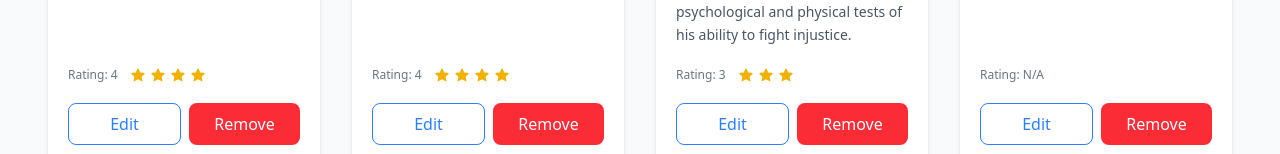
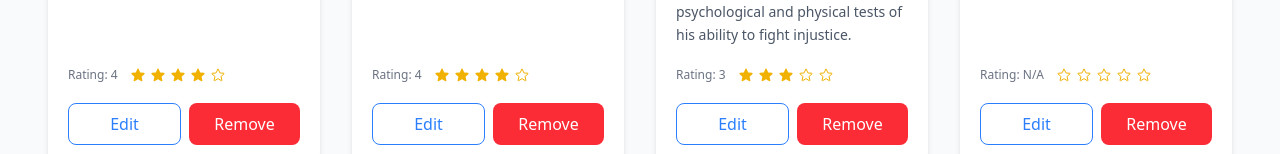
Before and after one commit to ivanastojanova/movie-log-lab, a React (Vite) app: page / in a window 1280 px wide. Shown: the part 602-756 px from the top of the page. Built offline with nearby package versions, Linux system fonts and the light colour scheme; the HTML template or start-up script is replaced by a standard one.

Commit message:
reting interactive

```diff
--- a/src/App.jsx
+++ b/src/App.jsx
@@ -4,7 +4,7 @@ import MovieItem from "./components/movie-item";
 import MovieForm from "./components/movie-form";
 
 export default function App() {
-  const movies = ALL_MOVIES.items;
+  const [movies, setMovies] = useState(ALL_MOVIES.items);
   const [isFormOpen, setIsFormOpen] = useState(false);
   const [selectedMovie, setSelectedMovie] = useState(null);
 
@@ -16,6 +16,12 @@ export default function App() {
   function handleEdit(movie) {
     setSelectedMovie(movie);
     setIsFormOpen(true);
+  }
+
+  function handleRate(movieId, newRating) {
+    setMovies((prev) =>
+      prev.map((movie) => (movie.id === movieId ? { ...movie, rating: newRating } : movie))
+    );
   }
 
   function handleRemove(movie) {
@@ -60,6 +66,7 @@ export default function App() {
             movie={movie}
             onEdit={handleEdit}
             onRemove={handleRemove}
+            onRate={handleRate}
           />
         ))}
       </div>
--- a/src/components/movie-item/details/Rating.jsx
+++ b/src/components/movie-item/details/Rating.jsx
@@ -1,19 +1,35 @@
-import { StarIcon } from "@heroicons/react/24/solid";
+import { useState } from "react";
+import { StarIcon as StarSolid } from "@heroicons/react/24/solid";
+import { StarIcon as StarOutline } from "@heroicons/react/24/outline";
 
-export default function Rating({ rating }) {
+const MAX_RATING = 5;
+
+export default function Rating({ rating, onRate }) {
+  const [hovered, setHovered] = useState(null);
+  const activeRating = hovered ?? rating;
+
   return (
     <div className="movie-item-rating-wrapper">
       <span className="movie-item-rating-text">
         Rating: {rating != null ? rating : "N/A"}
       </span>
       <div className="movie-item-star-icon-wrapper">
-        {rating != null &&
-          [...Array(Math.round(rating))].map((_, index) => (
-            <StarIcon
+        {[...Array(MAX_RATING)].map((_, index) => {
+          const value = index + 1;
+          const isFilled = activeRating != null && value <= activeRating;
+          const Star = isFilled ? StarSolid : StarOutline;
+          return (
+            <button
               key={index}
-              className="movie-item-star-icon text-yellow-500"
-            />
-          ))}
+              className="movie-item-star-icon-button"
+              onClick={() => onRate(value)}
+              onMouseEnter={() => setHovered(value)}
+              onMouseLeave={() => setHovered(null)}
+            >
+              <Star className="movie-item-star-icon text-yellow-500" />
+            </button>
+          );
+        })}
       </div>
     </div>
   );
--- a/src/components/movie-item/details/index.jsx
+++ b/src/components/movie-item/details/index.jsx
@@ -1,6 +1,6 @@
 import Rating from "./Rating";
 
-export default function MovieDetails({ name, genres, description, rating }) {
+export default function MovieDetails({ name, genres, description, rating, onRate }) {
   return (
     <div className="movie-item-content-wrapper">
       <div className="movie-item-title-wrapper">
@@ -18,7 +18,7 @@ export default function MovieDetails({ name, genres, description, rating }) {
         <p className="movie-item-description">{description}</p>
       </div>
 
-      <Rating rating={rating} />
+      <Rating rating={rating} onRate={onRate} />
     </div>
   );
 }
--- a/src/components/movie-item/index.jsx
+++ b/src/components/movie-item/index.jsx
@@ -1,7 +1,7 @@
 import MoviePoster from "./poster";
 import MovieDetails from "./details";
 
-export default function MovieItem({ movie, onEdit, onRemove }) {
+export default function MovieItem({ movie, onEdit, onRemove, onRate }) {
   const { name, image, rating, inTheaters, genres, description } = movie;
 
   return (
@@ -17,6 +17,7 @@ export default function MovieItem({ movie, onEdit, onRemove }) {
         genres={genres}
         description={description}
         rating={rating}
+        onRate={(newRating) => onRate(movie.id, newRating)}
       />
       <div className="flex gap-2 px-5 pb-5">
         <button className="btn btn-secondary flex-1" onClick={() => onEdit(movie)}>
```
